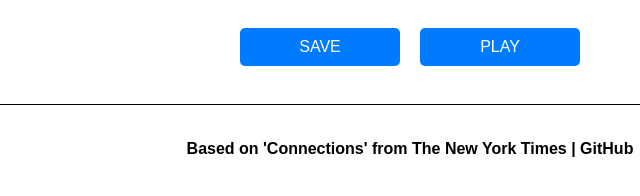
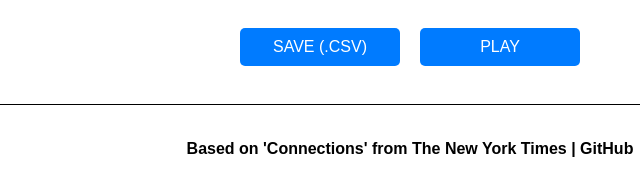
Before and after one commit to jacobi-waldino/ConnectionsLab, a plain HTML site: page create.html in a window 1280 px wide. Shown: the part 702-898 px from the top of the page, 230-870 px from the left. Drawn offline with Linux system fonts and the light colour scheme; a web font is replaced by a local one.

Commit message:
better load button labels and updated readme

```diff
--- a/create.html
+++ b/create.html
@@ -63,7 +63,7 @@
 
     <div id="creator-buttons">
         <div id="creator-buttons-grid">
-            <button type="button" id="save-button">Save</button>
+            <button type="button" id="save-button">Save (.CSV)</button>
             <button type="button" id="play-button">Play</button>
         </div>
     </div>
```
Also changed, not shown: index.html (+1 -1 lines), README.md.
